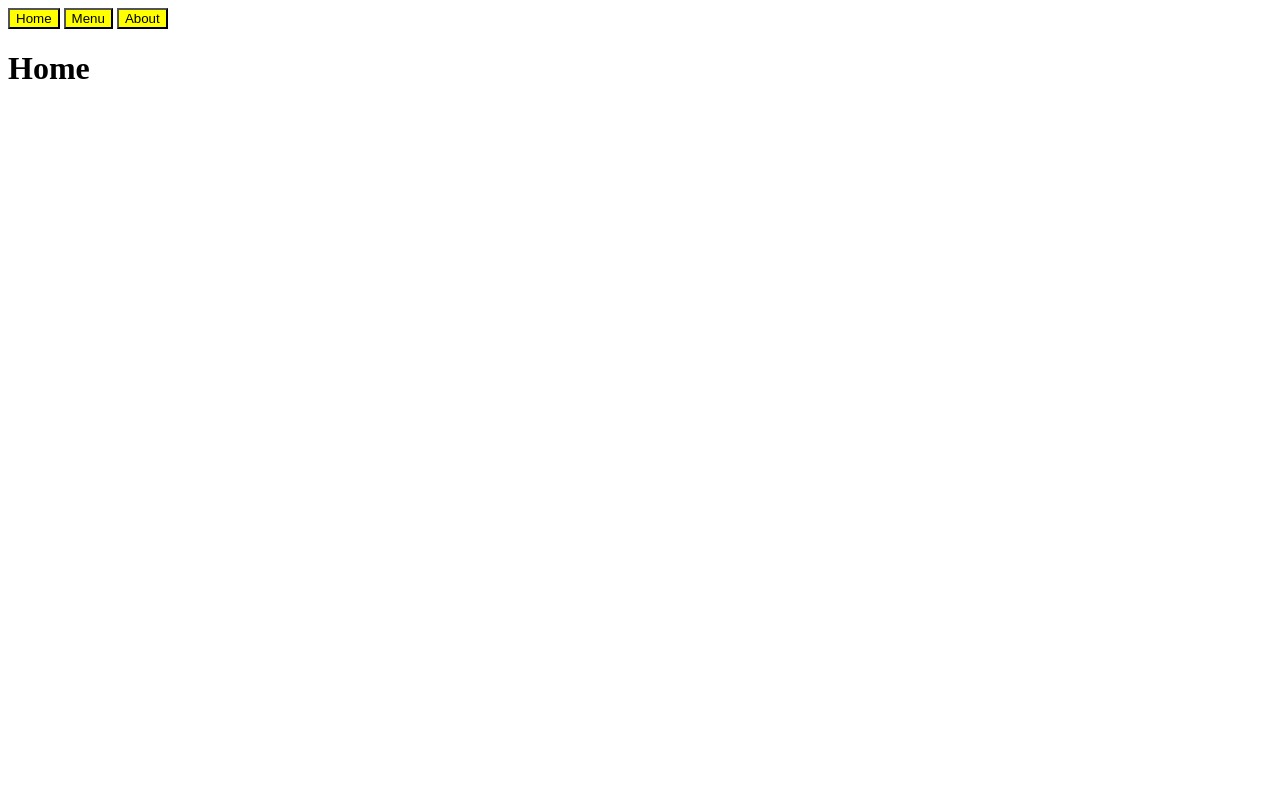
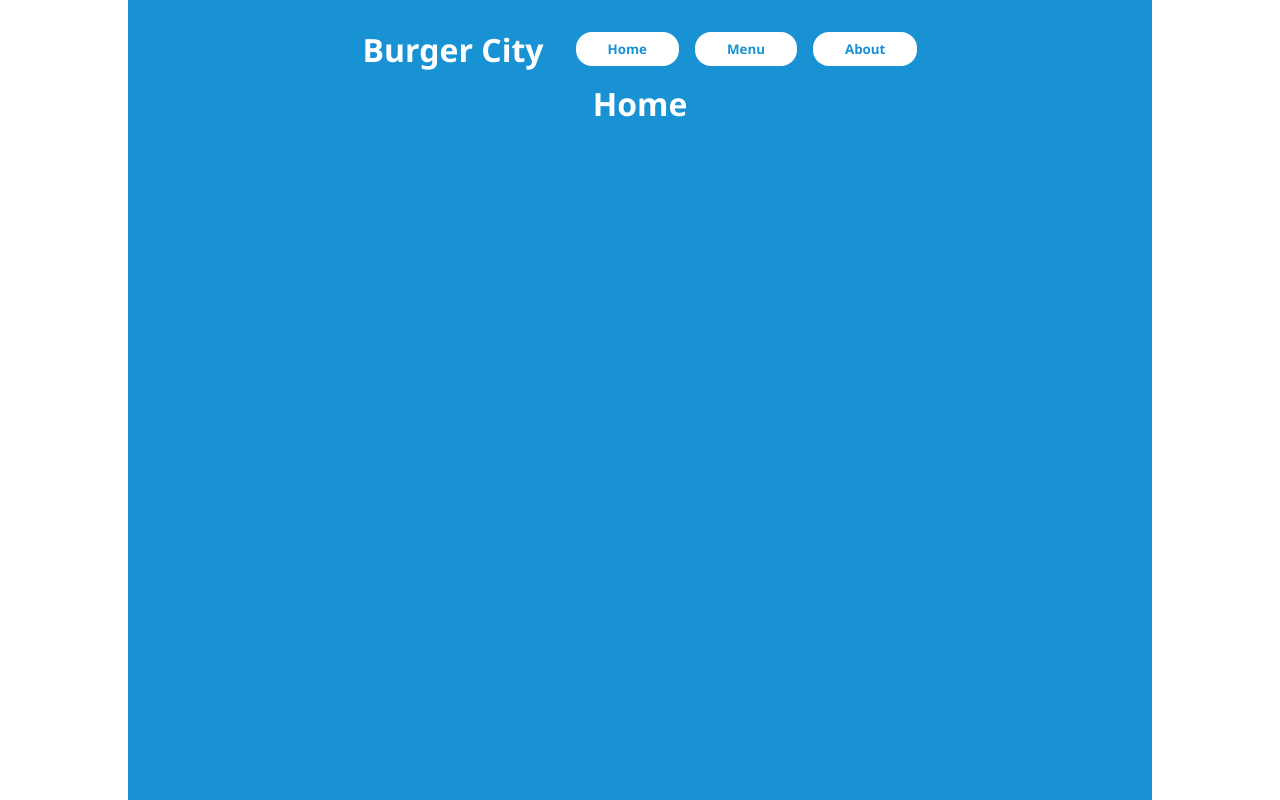
Before and after one commit to Daxyca/top-restaurant-page, a website built with webpack: page src/template.html in a window 1280 px wide. Built offline with nearby package versions, Linux system fonts and the light colour scheme.

Commit message:
feat(ui): add some styling

```diff
--- a/src/style.css
+++ b/src/style.css
@@ -1,8 +1,58 @@
+:root {
+    --primary-color: #1992d4;
+    --accent-color: #f0b429
+}
+
 * {
     box-sizing: border-box;
+    margin: 0;
+    padding: 0;
+    font-family: 'Segoe UI', Tahoma, Geneva, Verdana, sans-serif;
+    /* border: 1px solid black; */
 }
 
-nav button {
-    background-color: yellow;
+body {
+    display: flex;
+    flex-direction: column;
+    align-items: center;
+    width: 100vw;
+    height: 100vh;
+}
 
+.main-header {
+    width: 80%;
+    max-width: 1200px;
+    text-align: center;
+    background-color: var(--primary-color);
+    color: white;
+    padding: 1rem 0 0;
+    display: flex;
+    justify-content: center;
+    align-items: center;
+    gap: 2rem;
 }
+
+.main-nav {
+    padding: 1rem 0;
+    display: flex;
+    gap: 1rem;
+}
+
+#content {
+    width: 80%;
+    height: 100%;
+    max-width: 1200px;
+    text-align: center;
+    background-color: var(--primary-color);
+    color: white;
+}
+
+.main-nav button {
+    background-color: white;
+    color: var(--primary-color);
+    font-weight: bold;
+    border: none;
+    border-radius: 1rem;
+    padding: 0.5rem 2rem;
+    cursor: pointer;
+}
--- a/src/template.html
+++ b/src/template.html
@@ -6,8 +6,9 @@
     <title>Restaurant Page</title>
 </head>
 <body>
-    <header>
-        <nav>
+    <header class="main-header">
+        <h1 class="main-header-text">Burger City</h1>
+        <nav class="main-nav">
             <button id="home-button">Home</button>
             <button id="menu-button">Menu</button>
             <button id="about-button">About</button>
```
